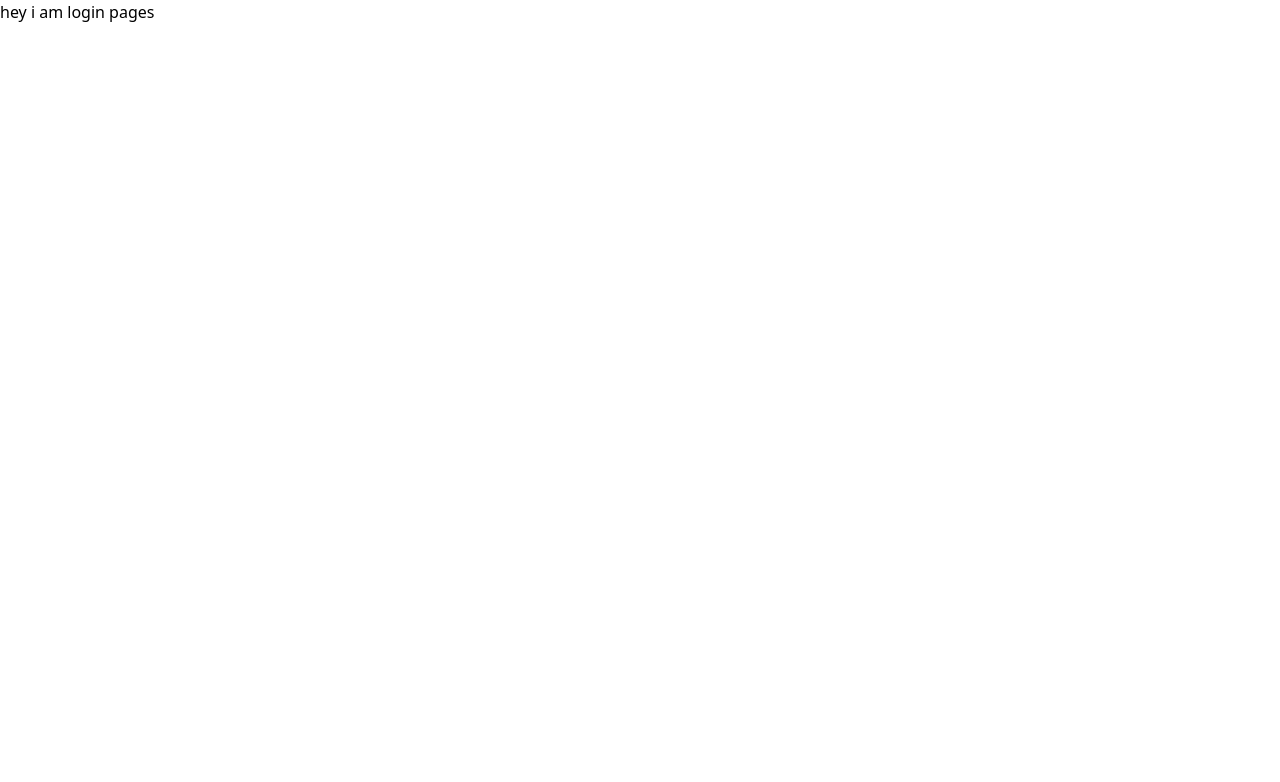
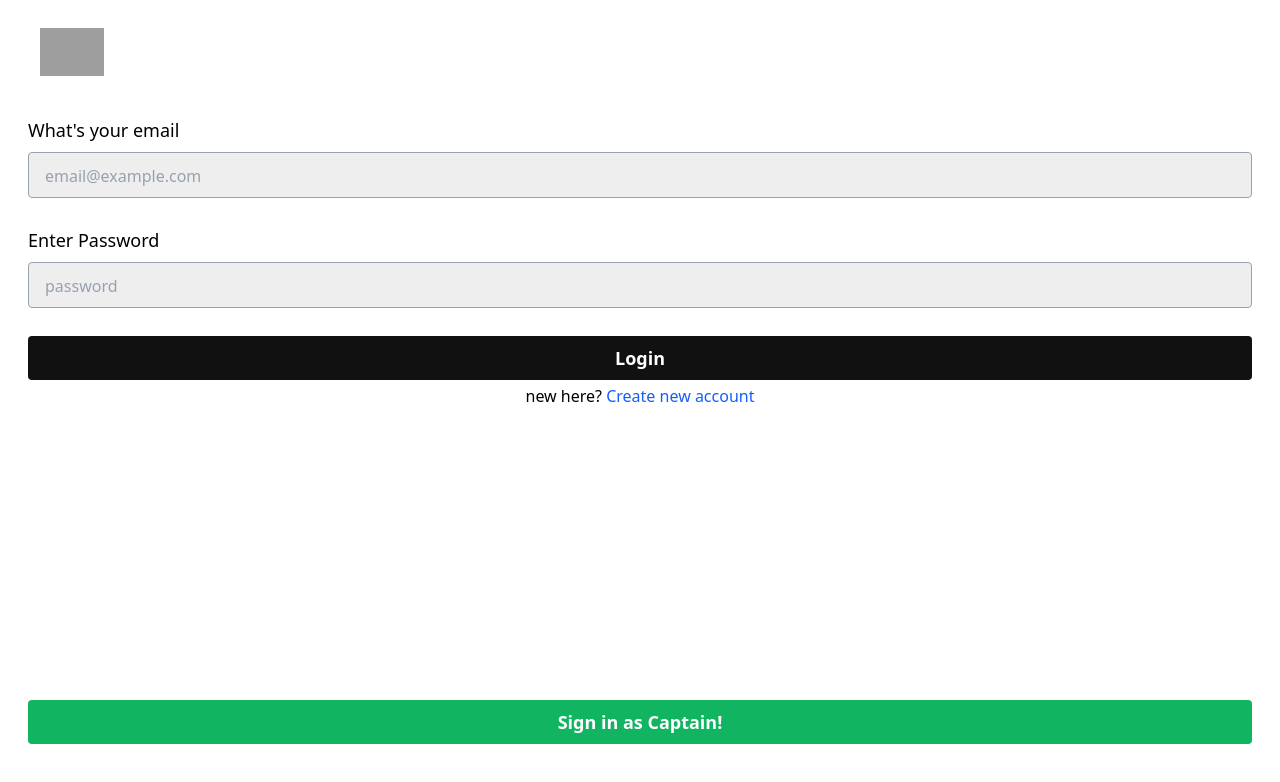
Before and after one commit to VidhitSikri/Uber-Clone, a React (Vite) app in the folder frontend/: page /login in a window 1280 px wide. Shown: the top 782 px of the page. Built offline with nearby package versions, Linux system fonts and the light colour scheme; grey boxes are pictures that could not be loaded.

Commit message:
added captain login , user login and home page frontent

```diff
--- a/frontend/src/pages/CaptainLogin.jsx
+++ b/frontend/src/pages/CaptainLogin.jsx
@@ -1,10 +1,68 @@
-import React from 'react'
+import React, { useState } from 'react'
+import { Link } from 'react-router-dom'
+
 
 const CaptainLogin = () => {
+  const [email, setEmail] = useState("");
+  const [password, setPassword] = useState("");
+  const [captainData, setCaptainData] = useState({});
+
+  const handleSubmit = (e) => {
+    e.preventDefault();
+    setCaptainData({
+      email: email,
+      password: password
+    })
+
+    setEmail("");
+    setPassword("");
+    setCaptainData({});
+  }
+
+
   return (
-    <div>
-      i am captain login
-    </div>
+    <div className='p-7 h-screen flex flex-col justify-between'>
+          <div>
+          <img className='w-16 ml-3 mb-10' src="https://upload.wikimedia.org/wikipedia/commons/c/cc/Uber_logo_2018.png" alt="" />
+          <form onSubmit={(e)=>{handleSubmit(e)}}>
+            <h3 className='text-lg mb-2 font-medium'>What's your email</h3>
+
+
+            <input
+              className='bg-[#eeeeee] mb-7 rounded px-4 py-2 border w-full text-lg placeholder:text-gray-400
+             border-gray-400 placeholder:text-base'
+             value={email}
+             onChange={(e) => setEmail(e.target.value)}
+              required
+              type="email"
+              placeholder='email@example.com'
+            />
+
+
+            <h3 className='text-lg mb-2 font-medium'>Enter Password</h3>
+
+
+            <input
+              required
+              className='bg-[#eeeeee] mb-7 rounded px-4 py-2 border w-full text-lg placeholder:text-gray-400
+             border-gray-400 placeholder:text-base'
+              type="password"
+              placeholder='password'
+              value={password}
+              onChange={(e) => {setPassword(e.target.value)}}
+            />
+
+
+            <button className='bg-[#111] text-white font-semibold mb-1 rounded px-4 py-2  w-full text-lg placeholder:text-gray-400
+            border-gray-400 placeholder:text-base'>Login</button>
+          </form>
+            <p className='text-center mb-7'>Join the fleet? <Link to='/captain-signup' className='text-blue-600'>Create new account</Link></p>
+          </div>
+          <div>
+            <Link to="/login" className='bg-[#d5622d] flex justify-center items-center text-white font-semibold mb-7 rounded px-4 py-2  w-full text-lg placeholder:text-gray-400
+            border-gray-400 placeholder:text-base'>Sign in as User! </Link>
+          </div>
+        </div>
   )
 }
 
--- a/frontend/src/pages/Home.jsx
+++ b/frontend/src/pages/Home.jsx
@@ -1,12 +1,13 @@
 import React from 'react'
-
+import {Link} from 'react-router-dom'
 const Home = () => {
   return (
     <div>
-      <div className='h-screen flex justify-between flex-col w-full bg-red-400'>
-        <div>
-          <h2>Get Started with Uber</h2>
-          <button>Continue</button>
+      <div className='bg-cover bg-bottom bg-[url(https://images.unsplash.com/photo-1538563188159-070c4db2bc65?q=80&w=1974&auto=format&fit=crop&ixlib=rb-4.0.3&ixid=M3wxMjA3fDB8MHxwaG90by1wYWdlfHx8fGVufDB8fHx8fA%3D%3D)] h-screen pt-8 flex justify-between flex-col w-full '>
+        <img className='w-16 ml-8' src="https://upload.wikimedia.org/wikipedia/commons/c/cc/Uber_logo_2018.png" alt="" />
+        <div className='bg-white py-5 px-4 pb-7'>
+          <h2 className='text-3xl font-bold ml-4'>Get Started with Uber</h2>
+          <Link className=' flex items-center justify-center w-full bg-black text-white py-2 rounded-3xl mt-4' to="/login">Continue</Link>
         </div>
       </div>
     </div>
--- a/frontend/src/pages/UserLogin.jsx
+++ b/frontend/src/pages/UserLogin.jsx
@@ -1,9 +1,66 @@
-import React from 'react'
+import React, { useState } from 'react'
+import { Link } from 'react-router-dom'
 
 const UserLogin = () => {
+
+  const [email, setEmail] = useState("");
+  const [password, setPassword] = useState("");
+  const [userData, setUserData] = useState({});
+
+  const handleSubmit = (e) => {
+    e.preventDefault();
+    setUserData({
+      email: email,
+      password: password
+    })
+    setEmail("");
+    setPassword("");
+    setUserData({});
+  }
+
+
   return (
-    <div>
-      hey i am login pages
+    <div className='p-7 h-screen flex flex-col justify-between'>
+      <div>
+      <img className='w-16 ml-3 mb-10' src="https://upload.wikimedia.org/wikipedia/commons/c/cc/Uber_logo_2018.png" alt="" />
+      <form onSubmit={(e)=>{handleSubmit(e)}}>
+        <h3 className='text-lg mb-2 font-medium'>What's your email</h3>
+
+
+        <input
+          className='bg-[#eeeeee] mb-7 rounded px-4 py-2 border w-full text-lg placeholder:text-gray-400
+         border-gray-400 placeholder:text-base'
+         value={email}
+         onChange={(e) => setEmail(e.target.value)}
+          required
+          type="email"
+          placeholder='email@example.com'
+        />
+
+
+        <h3 className='text-lg mb-2 font-medium'>Enter Password</h3>
+
+
+        <input
+          required
+          className='bg-[#eeeeee] mb-7 rounded px-4 py-2 border w-full text-lg placeholder:text-gray-400
+         border-gray-400 placeholder:text-base'
+          type="password"
+          placeholder='password'
+          value={password}
+          onChange={(e) => {setPassword(e.target.value)}}
+        />
+
+
+        <button className='bg-[#111] text-white font-semibold mb-1 rounded px-4 py-2  w-full text-lg placeholder:text-gray-400
+        border-gray-400 placeholder:text-base'>Login</button>
+      </form>
+        <p className='text-center mb-7'>new here? <Link to='/signup' className='text-blue-600'>Create new account</Link></p>
+      </div>
+      <div>
+        <Link to="/captain-login" className='bg-[#10b461] flex justify-center items-center text-white font-semibold mb-7 rounded px-4 py-2  w-full text-lg placeholder:text-gray-400
+        border-gray-400 placeholder:text-base'>Sign in as Captain! </Link>
+      </div>
     </div>
   )
 }
```
